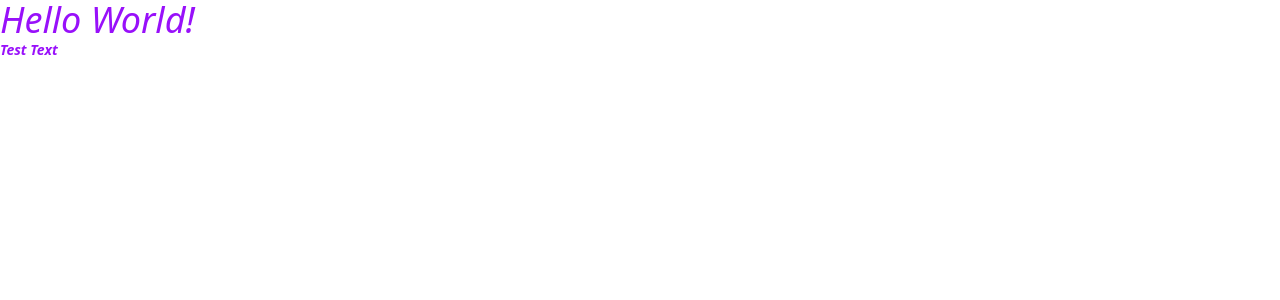
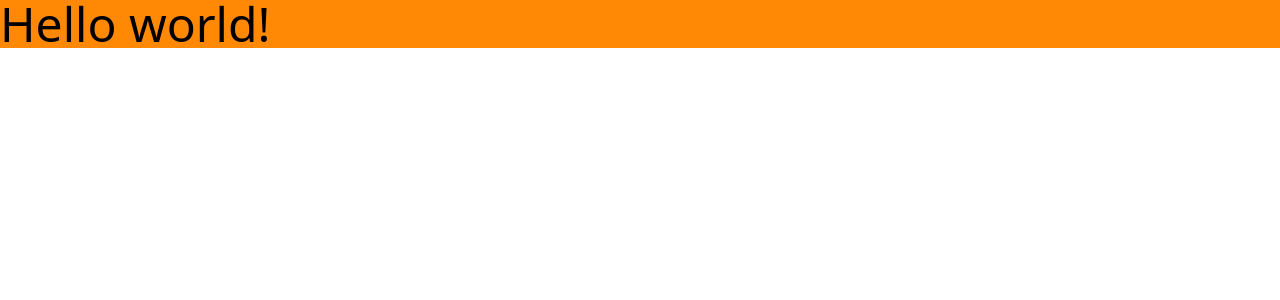
Before and after one commit to eeennsu/vite-react-template, a React (Vite) app: page / in a window 1280 px wide. Shown: the top 300 px of the page. Built offline with nearby package versions, Linux system fonts and the light colour scheme.

Commit message:
test: update image

```diff
--- a/src/pages/home/home-page.tsx
+++ b/src/pages/home/home-page.tsx
@@ -6,10 +6,7 @@ import React from 'react';
 
 export default function HomePage() {
   return (
-    <div className='text-4xl text-purple-600 italic'>
-      Hello World!
-      <p className='text-sm font-extrabold'>Test Text</p>
-    </div>
+    <div className='bg-orange-400 text-5xl text-black'>Hello world!</div>
     // <div className='min-h-screen bg-gradient-to-b from-zinc-950 via-zinc-900 to-black text-zinc-100'>
     //   {/* Nav */}
     //   <header className='sticky top-0 z-20 border-b border-zinc-800/60 backdrop-blur supports-[backdrop-filter]:bg-zinc-950/60'>
```
